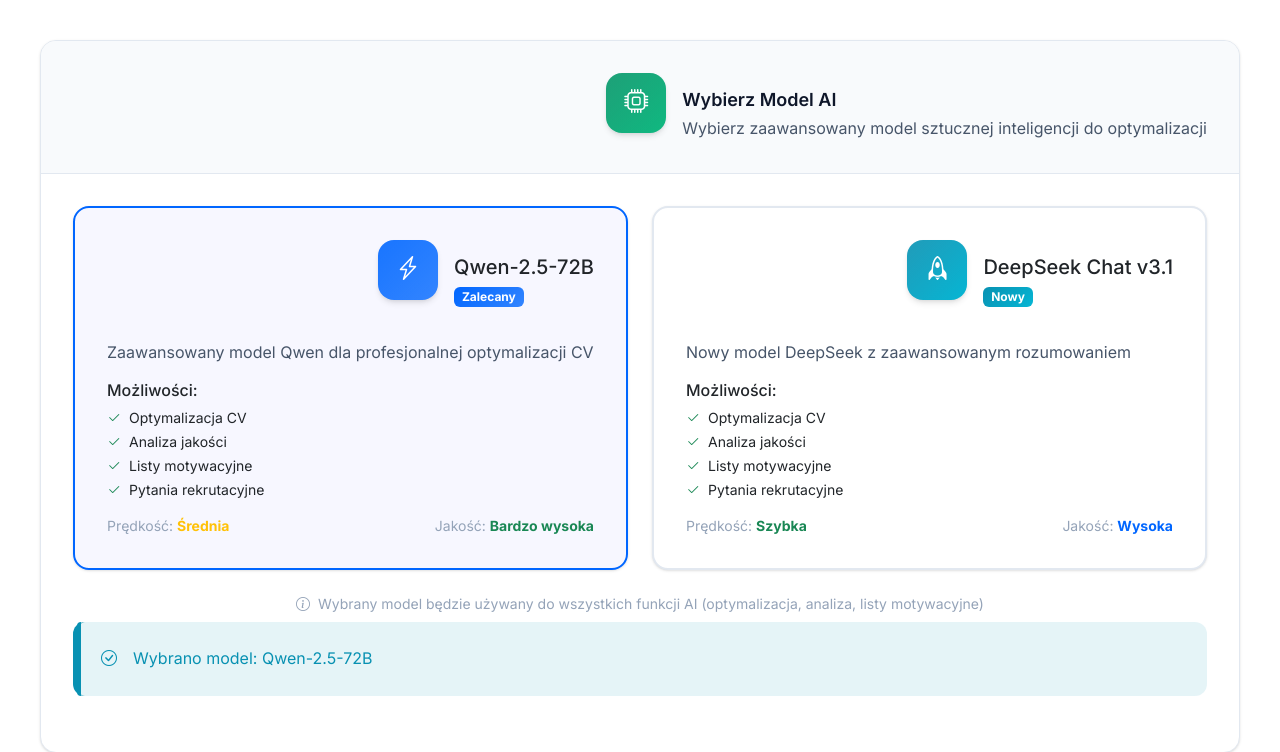
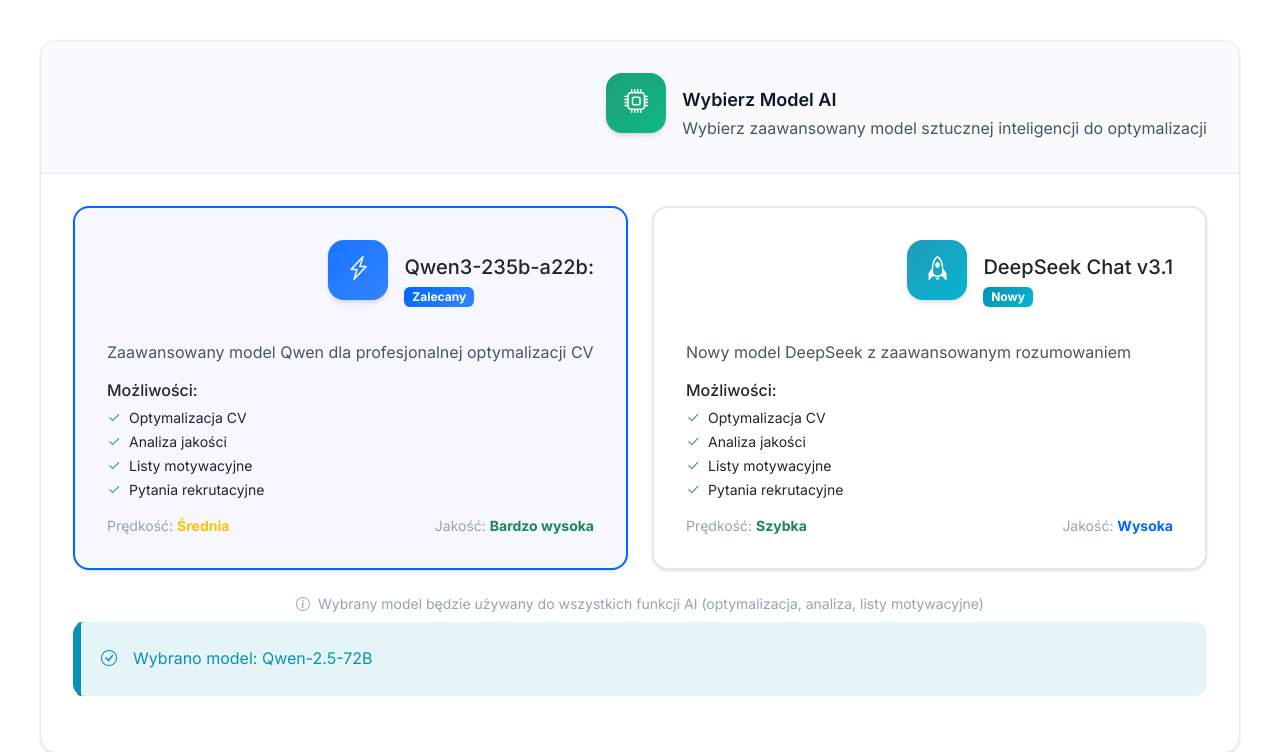
Before and after one commit to msulikowski96-cmd/CvToai, a Flask app: page /dashboard in a window 1280 px wide. Shown: the part 1499-2251 px from the top of the page. Run offline with Flask 3, Linux system fonts and the light colour scheme; the visitor is signed in with stand-in values (Sample User, id 1); data that the repository does not hold is empty; some libraries are stand-ins or nearby versions.

Commit message:
Update model name displayed on the dashboard
Change the model name from 'Qwen-2.5-72B' to 'Qwen3-235b-a22b' in the dashboard template.

Replit-Commit-Author: Agent
Replit-Commit-Session-Id: 3c7a34b1-b3cd-4bae-aa8d-83b2910d71ce
Replit-Commit-Checkpoint-Type: full_checkpoint
Replit-Commit-Screenshot-Url: https://storage.googleapis.com/screenshot-production-us-central1/3b093b42-c32e-433f-bc92-9f1db534bfb9/3c7a34b1-b3cd-4bae-aa8d-83b2910d71ce/8VYHVpj

```diff
--- a/templates/dashboard.html
+++ b/templates/dashboard.html
@@ -224,7 +224,7 @@
                                             <i class="bi bi-lightning-charge"></i>
                                         </div>
                                         <div>
-                                            <h5 class="font-weight-bold mb-1">Qwen-2.5-72B</h5>
+                                            <h5 class="font-weight-bold mb-1">Qwen3-235b-a22b:</h5>
                                             <span class="badge bg-primary">Zalecany</span>
                                         </div>
                                     </div>
```
